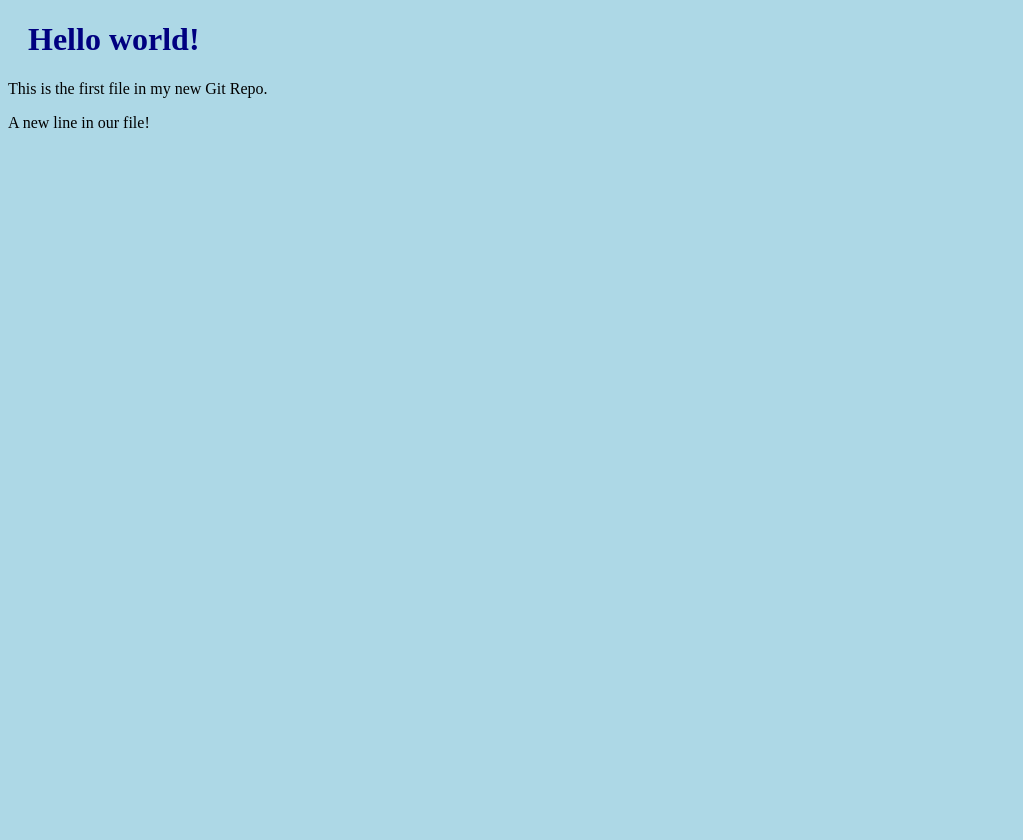
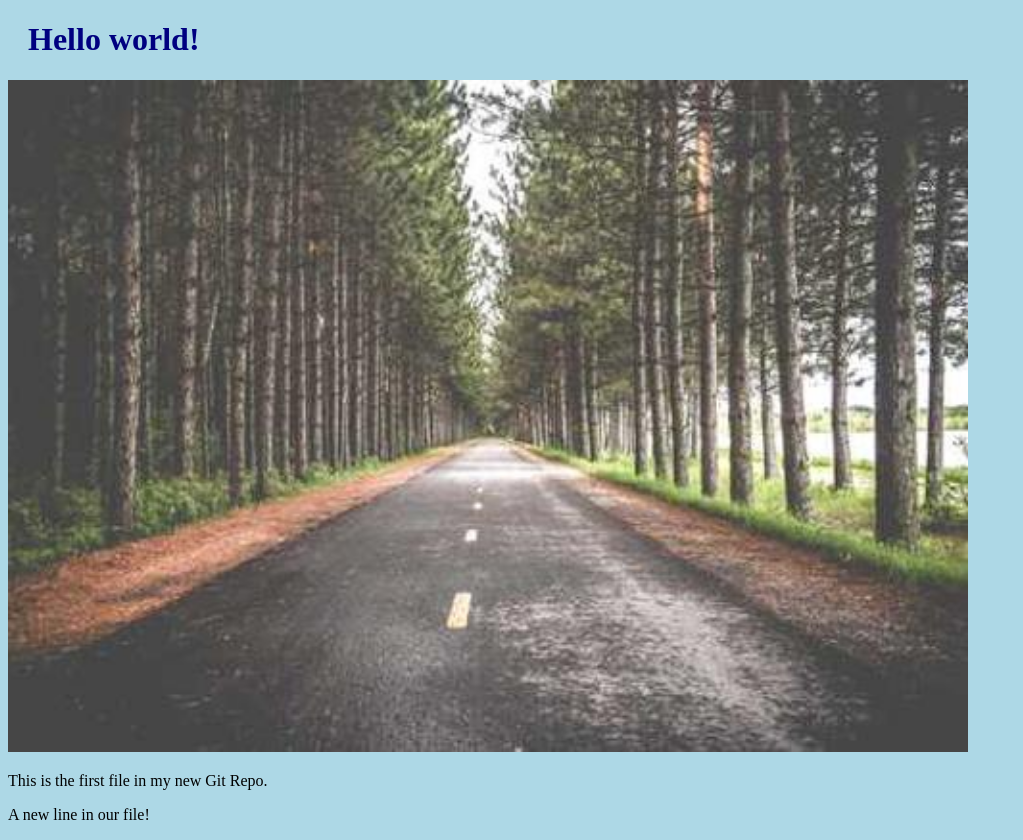
Before and after one commit to rashadulalam/w3git, a plain HTML site: page index.html in a window 1280 px wide. Shown: the whole page, without its empty margins (0-1023 px from the left). Before the commit the page ends 800 px from the top, so only its background shows below. Drawn offline with Linux system fonts and the light colour scheme.

Commit message:
Added image to hello world

```diff
--- a/index.html
+++ b/index.html
@@ -9,6 +9,9 @@
 </head>
 <body class="bg-slate-900 text-slate-300">
     <h1>Hello world!</h1>
+    <div>
+        <img src="sea.jpg" alt="Hello world from space" style="width:100%;max-width:960px">
+    </div>
     <p>This is the first file in my new Git Repo.</p>
     <p>A new line in our file!</p>
 </body>
```
Also changed, not shown: sea.jpg (added).
